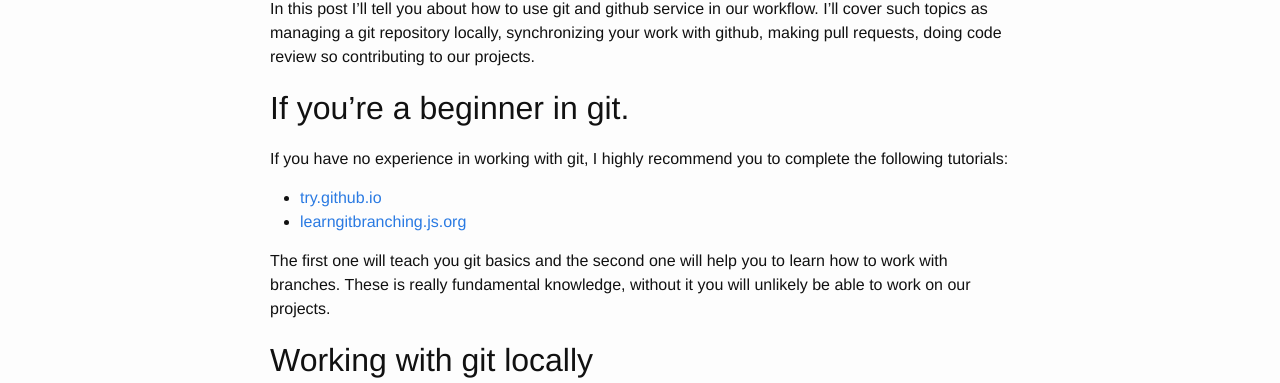
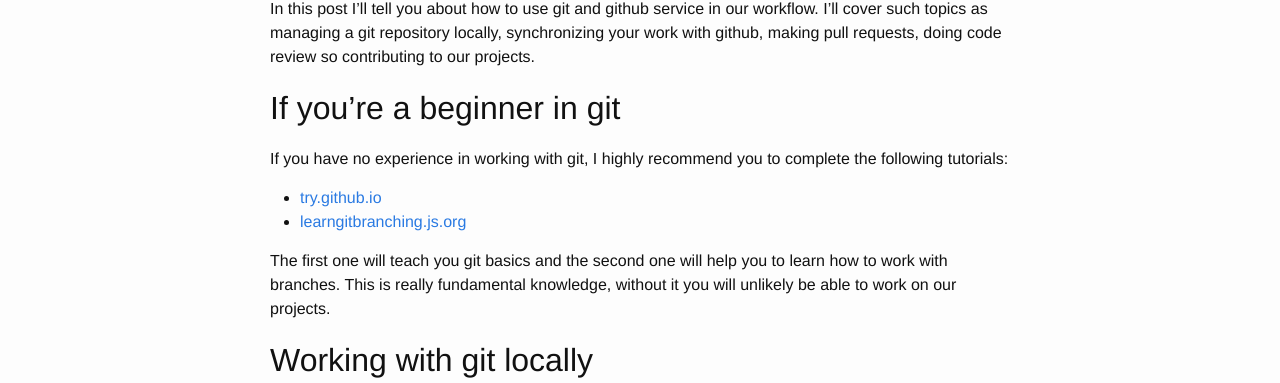
Before and after one commit to Gitlings/gitlings, a Jekyll site: the page built from posts/workflow/git-workflow/index.md, in a window 1280 px wide and 900 px high. Shown: the part 203-586 px from the top of the window. Built offline with Jekyll 4.4.1, drawn with Linux system fonts in a browser that asks for light colours; comment, search, counter and statistics services are not loaded.

Commit message:
Fix some typos for workflow/git-workflow post

```diff
--- a/posts/workflow/git-workflow/index.md
+++ b/posts/workflow/git-workflow/index.md
@@ -10,13 +10,13 @@ In this post I'll tell you about how to use git and github service in our workfl
 
 <!--more-->
 
-## If you're a beginner in git.
+## If you're a beginner in git
 If you have no experience in working with git, I highly recommend you to complete the following tutorials:
 
 * [try.github.io][try-github]
 * [learngitbranching.js.org][git-branching]
 
-The first one will teach you git basics and the second one will help you to learn how to work with branches. These is really fundamental knowledge, without it you will unlikely be able to work on our projects.
+The first one will teach you git basics and the second one will help you to learn how to work with branches. This is really fundamental knowledge, without it you will unlikely be able to work on our projects.
 
 ## Working with git locally
 So you've cloned a repository, and you're going to do something very useful for your project, to change some files, yeah... So here comes
```
